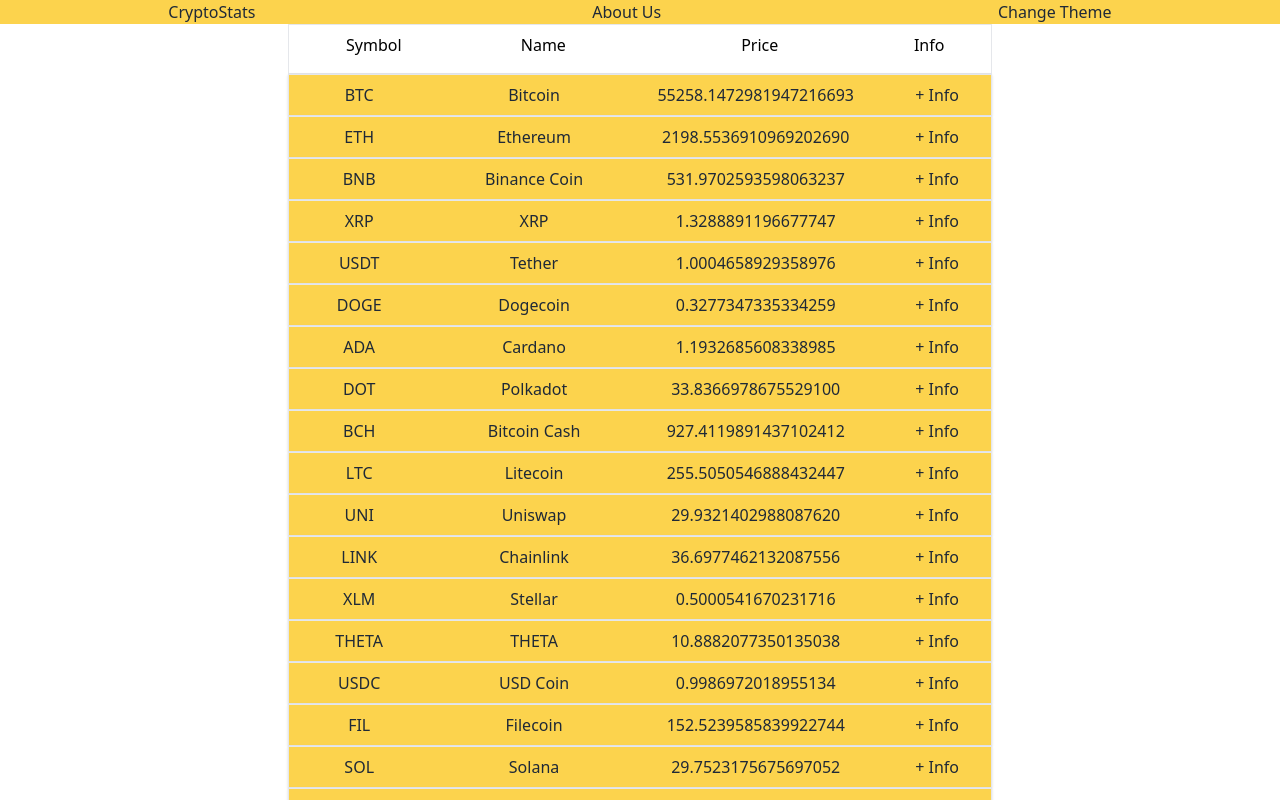
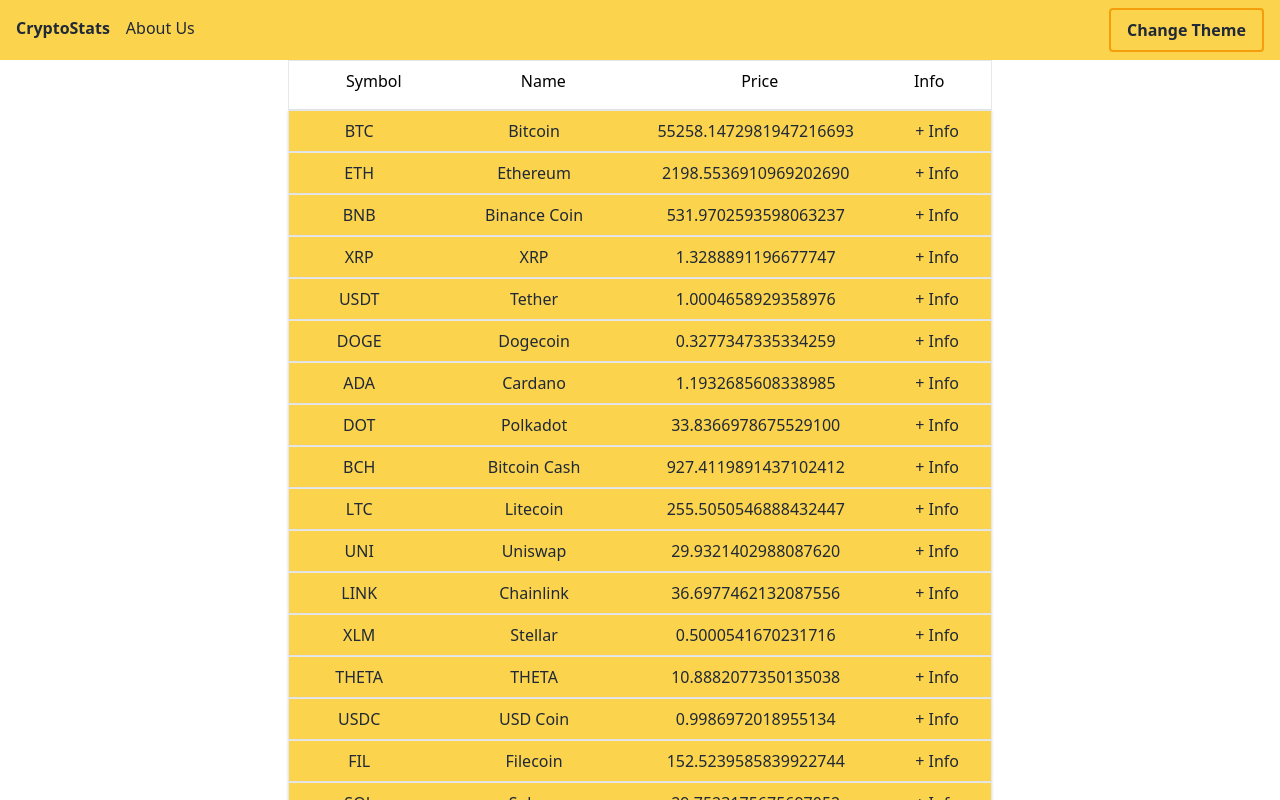
Before and after one commit to epinczinger/crypto-stats-React, a React (Create React App) app: page / in a window 1280 px wide. Shown: the top 800 px of the page. Built offline with nearby package versions, Linux system fonts and the light colour scheme; no server answers.

Commit message:
change style on header

```diff
--- a/src/actions/index.js
+++ b/src/actions/index.js
@@ -1,11 +1,9 @@
 import axios from 'axios';
-
-const API_URL = 'api.coincap.io/v2/assets';
 
 export const getCoinData = () => (dispatch) => {
   axios({
     method: 'get',
-    url: API_URL,
+    url: 'api.coincap.io/v2/assets',
     headers: {
       Accept: 'application/json',
       Accept_Encoding: 'gzip',
--- a/src/components/Header.js
+++ b/src/components/Header.js
@@ -8,12 +8,15 @@
   const dispatch = useDispatch();
   return (
     <header
-      className={`${theme} w-full font-sans flex justify-around sticky top-0`}
+      className={`${theme} py-2 box-border w-full font-sans flex justify-between px-4 sticky top-0`}
     >
-      <div className="">CryptoStats</div>
-      <div>About Us</div>
+      <div className="flex">
+        <div className="py-2 font-semibold">CryptoStats</div>
+        <div className="py-2 pl-4 hidden sm:block">About Us</div>
+      </div>
       <button
         name="button"
+        className={`${theme} py-2 px-4 border-yellow-500 border-2 font-semibold rounded`}
         onClick={() => dispatch(toggleTheme(theme))}
         type="button"
       >
--- a/src/reducers/coins.js
+++ b/src/reducers/coins.js
@@ -1,9 +1,11 @@
-const coinReducer = (state = [], action) => {
+import seed from '../components/Data';
+
+const coinReducer = (state = seed, action) => {
   switch (action.type) {
     case 'GET_COINS':
       return action.payload;
     case 'GET_COINS_ERROR':
-      throw action.payload;
+      return action.payload;
     default:
       return state;
   }
```
